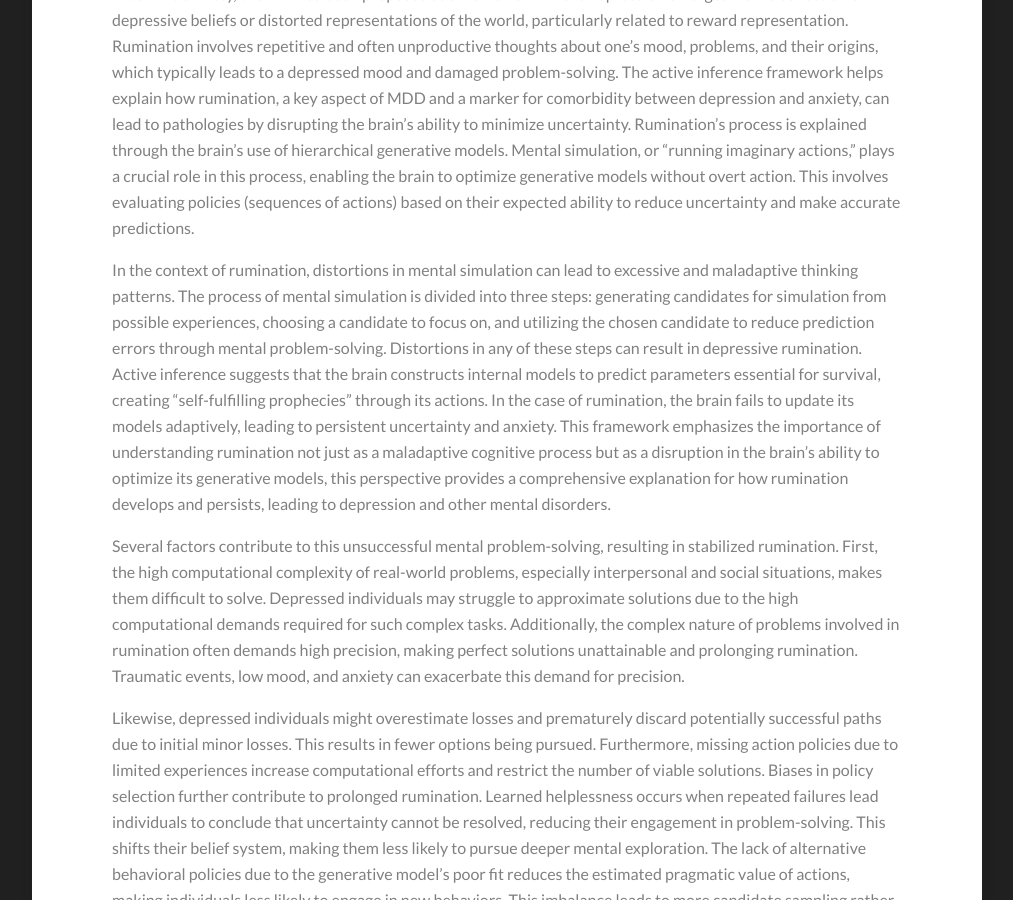
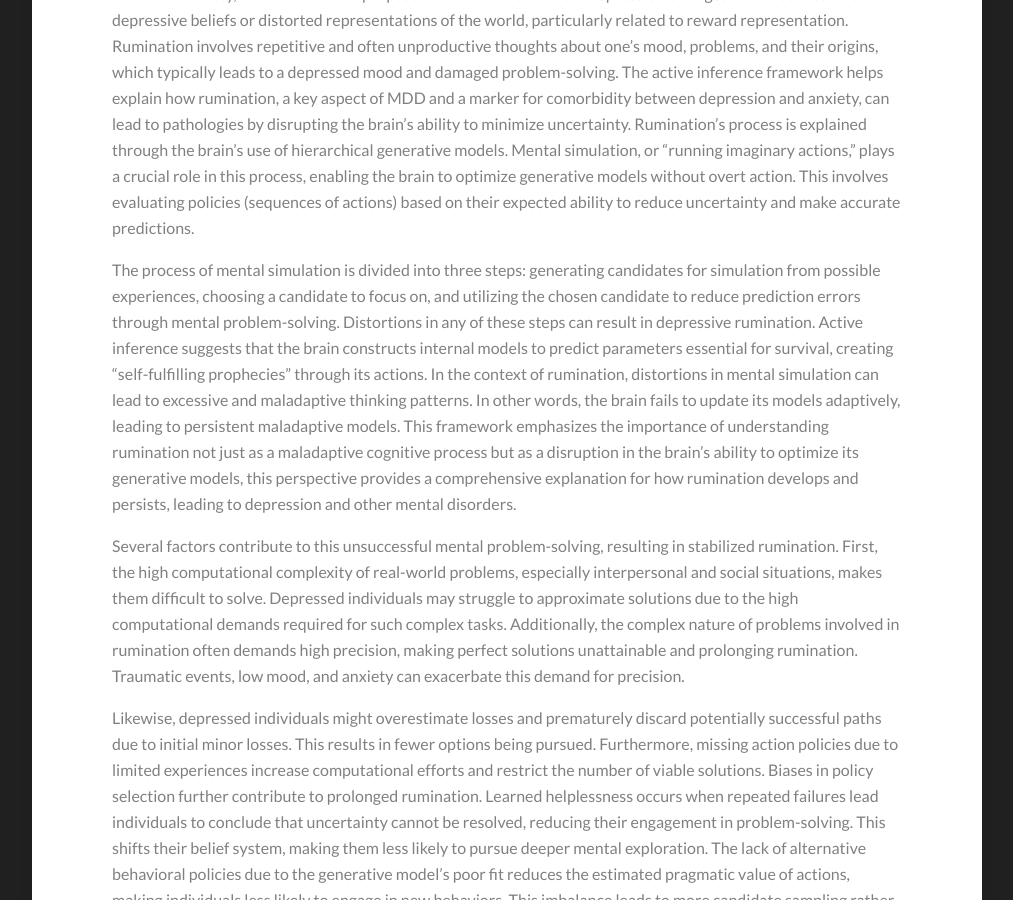
Before and after one commit to Kamran-Afzali/Kamran-Afzali.github.io, a Jekyll site: the page built from _posts/2025-03-25-FEP_ANX_DEP.md, in a window 1280 px wide and 900 px high, scrolled down 3542 px. Shown: the whole window, without its empty margins (133-1146 px from the left). Built offline with Jekyll 4.4.1, drawn with Linux system fonts in a browser that asks for light colours.

Commit message:
Update 2025-03-25-FEP_ANX_DEP.md

```diff
--- a/_posts/2025-03-25-FEP_ANX_DEP.md
+++ b/_posts/2025-03-25-FEP_ANX_DEP.md
@@ -29,7 +29,7 @@ This process can be understood through Bayesian learning, where the brain update
 
 Much like anxiety, the FEP has been proposed as a framework where depression emerges from a collection of depressive beliefs or distorted representations of the world, particularly related to reward representation. Rumination involves repetitive and often unproductive thoughts about one’s mood, problems, and their origins, which typically leads to a depressed mood and damaged problem-solving. The active inference framework helps explain how rumination, a key aspect of MDD and a marker for comorbidity between depression and anxiety, can lead to pathologies by disrupting the brain's ability to minimize uncertainty. Rumination's process is explained through the brain's use of hierarchical generative models. Mental simulation, or "running imaginary actions," plays a crucial role in this process, enabling the brain to optimize generative models without overt action. This involves evaluating policies (sequences of actions) based on their expected ability to reduce uncertainty and make accurate predictions.
 
-In the context of rumination, distortions in mental simulation can lead to excessive and maladaptive thinking patterns. The process of mental simulation is divided into three steps: generating candidates for simulation from possible experiences, choosing a candidate to focus on, and utilizing the chosen candidate to reduce prediction errors through mental problem-solving. Distortions in any of these steps can result in depressive rumination. Active inference suggests that the brain constructs internal models to predict parameters essential for survival, creating "self-fulfilling prophecies" through its actions. In the case of rumination, the brain fails to update its models adaptively, leading to persistent uncertainty and anxiety. This framework emphasizes the importance of understanding rumination not just as a maladaptive cognitive process but as a disruption in the brain’s ability to optimize its generative models, this perspective provides a comprehensive explanation for how rumination develops and persists, leading to depression and other mental disorders.
+The process of mental simulation is divided into three steps: generating candidates for simulation from possible experiences, choosing a candidate to focus on, and utilizing the chosen candidate to reduce prediction errors through mental problem-solving. Distortions in any of these steps can result in depressive rumination. Active inference suggests that the brain constructs internal models to predict parameters essential for survival, creating "self-fulfilling prophecies" through its actions. In the context of rumination, distortions in mental simulation can lead to excessive and maladaptive thinking patterns. In other words, the brain fails to update its models adaptively, leading to persistent maladaptive models. This framework emphasizes the importance of understanding rumination not just as a maladaptive cognitive process but as a disruption in the brain’s ability to optimize its generative models, this perspective provides a comprehensive explanation for how rumination develops and persists, leading to depression and other mental disorders.
 
 Several factors contribute to this unsuccessful mental problem-solving, resulting in stabilized rumination. First, the high computational complexity of real-world problems, especially interpersonal and social situations, makes them difficult to solve. Depressed individuals may struggle to approximate solutions due to the high computational demands required for such complex tasks. Additionally, the complex nature of problems involved in rumination often demands high precision, making perfect solutions unattainable and prolonging rumination. Traumatic events, low mood, and anxiety can exacerbate this demand for precision.
 
```
